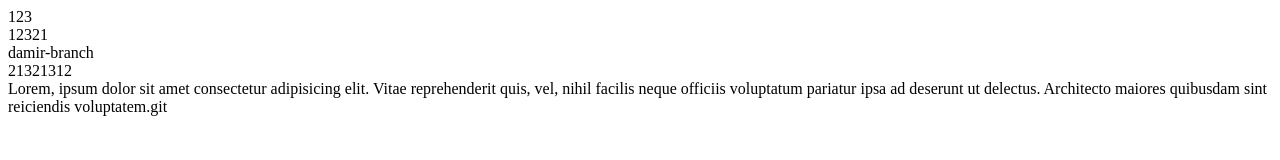
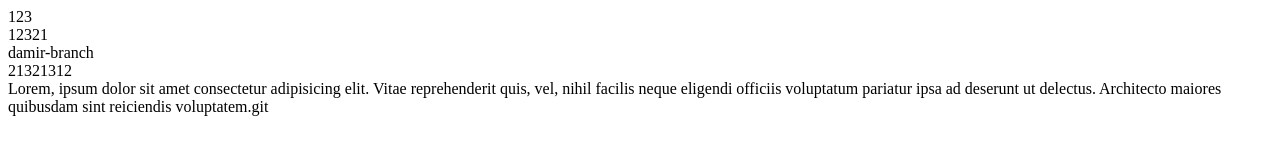
Before and after one commit to DamirAid/project-js14, a plain HTML site: page index.html in a window 1280 px wide. Drawn offline with Linux system fonts and the light colour scheme.

Commit message:
revert daniel commit

```diff
--- a/index.html
+++ b/index.html
@@ -1,20 +1,15 @@
 <!DOCTYPE html>
 <html lang="en">
-
 <head>
     <meta charset="UTF-8">
     <meta name="viewport" content="width=device-width, initial-scale=1.0">
     <title>Document</title>
 </head>
-
 <body>
     <div>123</div>
     <div>12321</div>
     <div>damir-branch</div>
     <div>21321312</div>
-    <div>Lorem, ipsum dolor sit amet consectetur adipisicing elit. Vitae reprehenderit quis, vel, nihil facilis neque
-         officiis voluptatum pariatur ipsa ad deserunt ut delectus. Architecto maiores quibusdam sint reiciendis
-        voluptatem.git</div>
+    <div>Lorem, ipsum dolor sit amet consectetur adipisicing elit. Vitae reprehenderit quis, vel, nihil facilis neque eligendi officiis voluptatum pariatur ipsa ad deserunt ut delectus. Architecto maiores quibusdam sint reiciendis voluptatem.git</div>
 </body>
-
 </html>
```
